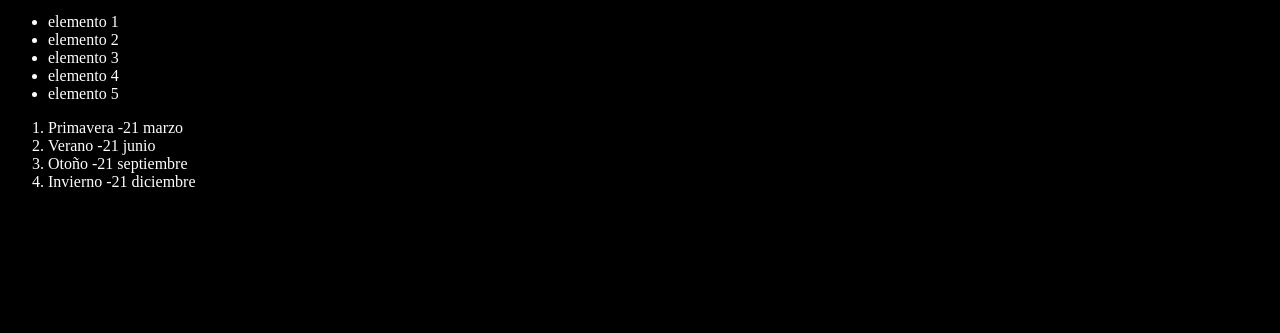
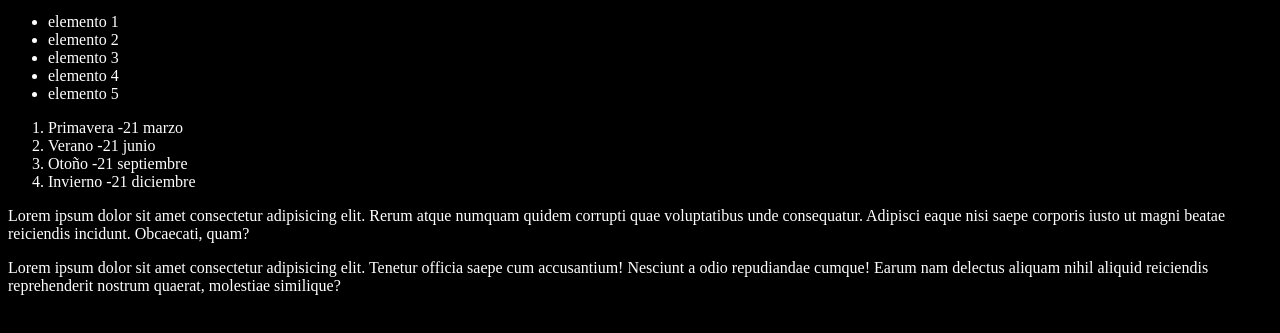
Before and after one commit to Francocus/git-prueba, a plain HTML site: page index.html in a window 1280 px wide. Shown: the part 101-434 px from the top of the page. Drawn offline with Linux system fonts and the light colour scheme.

Commit message:
Agregando 2 Parrafos

```diff
--- a/index.html
+++ b/index.html
@@ -23,6 +23,11 @@
         <li>Otoño -21 septiembre</li>
         <li>Invierno -21 diciembre</li>
     </ol>
+    <p>Lorem ipsum dolor sit amet consectetur adipisicing elit. Rerum atque numquam quidem corrupti quae voluptatibus unde
+        consequatur. Adipisci eaque nisi saepe corporis iusto ut magni beatae reiciendis incidunt. Obcaecati, quam?</p>
+        <p>Lorem ipsum dolor sit amet consectetur adipisicing elit. Tenetur officia saepe cum accusantium! Nesciunt a odio
+            repudiandae cumque! Earum nam delectus aliquam nihil aliquid reiciendis reprehenderit nostrum quaerat, molestiae
+            similique?</p>
     <script src="index.js"></script>
 
 </body>
```
